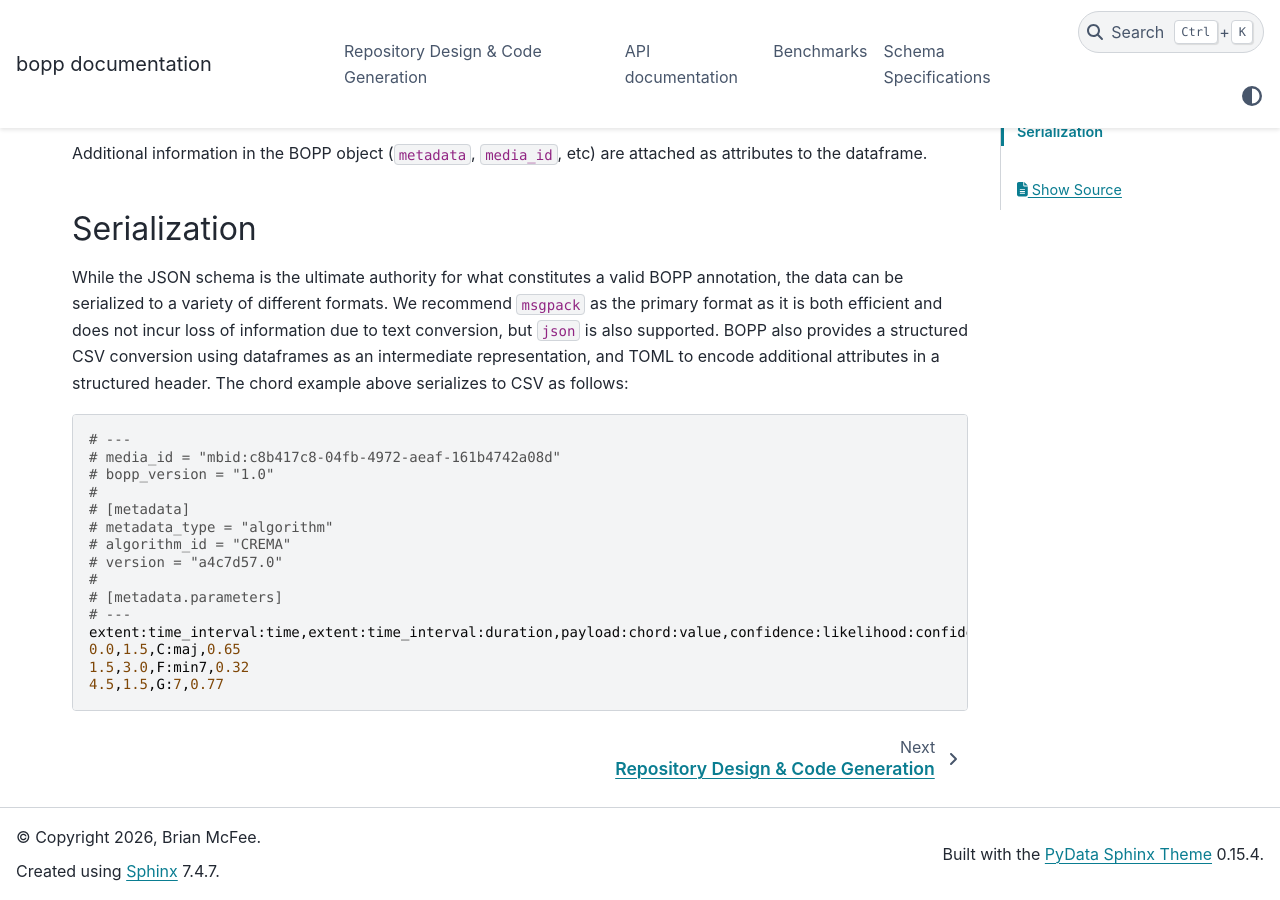
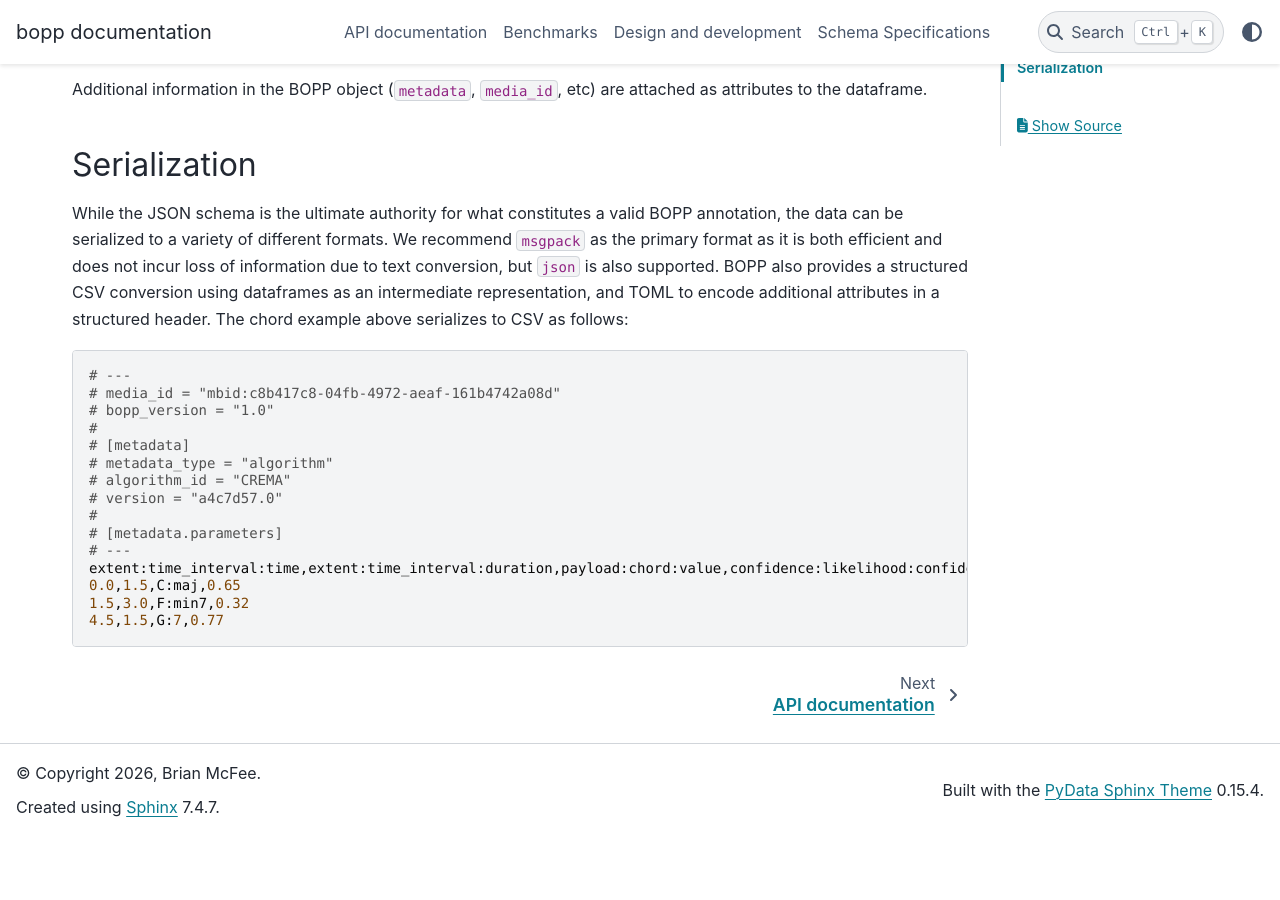
Before and after one commit to bmcfee/bopp, a Sphinx documentation site: the page built from docs/index.rst, in a window 1280 px wide and 900 px high, scrolled down 4924 px. Built offline with Sphinx 7.4.7 and the PyData theme 0.15.4, drawn with Linux system fonts in a browser that asks for light colours; after the commit the page ends 5760 px from its top, so only the background shows below that.

Commit message:
docs update

```diff
--- a/docs/design.md
+++ b/docs/design.md
@@ -1,4 +1,4 @@
-# Repository Design & Code Generation
+# Design and development
 
 This document provides an overview of the architecture and design of the `bopp` repository, including its code generation processes and guidance on how to make schema updates.
 
--- a/docs/index.rst
+++ b/docs/index.rst
@@ -1,12 +1,5 @@
 .. include:: ../README.md
    :parser: myst_parser.sphinx_
-
-.. toctree::
-   :maxdepth: 1
-   :caption: Architecture
-   :hidden:
-
-   design.md
 
 .. toctree::
    :maxdepth: 1
```
Also changed, not shown: other parts of docs/index.rst (+7 -0 lines).
